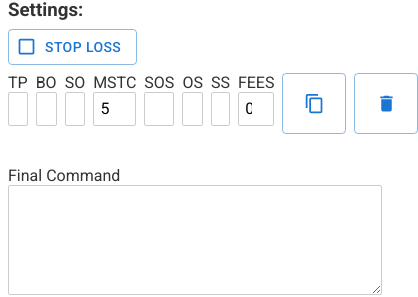
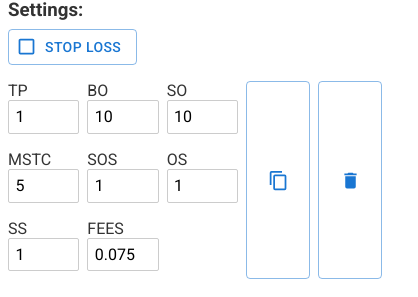
Before and after one commit to SaintPepsi/bot-nerd-backtesting-pair-generator, a Svelte app: page / in a window 390 px wide. Shown: the part 565-862 px from the top of the page, 418 px wide, since content can reach past the window. Built offline with nearby package versions, Linux system fonts and the light colour scheme.

Commit message:
Improved mobile styling. Added HR in between each bot setting for visibility

```diff
--- a/src/App.svelte
+++ b/src/App.svelte
@@ -35,6 +35,7 @@
   import BasePair from "./components/BasePair.svelte";
   import { uppercase } from "./actions/uppercase.svelte";
   import { setStorageEntry } from "./utils/StorageManager.svelte";
+  import { setTotalSettingsDisplayed } from "./utils/setTotalSettingsDisplayed.svelte";
 
   export let name: string;
 
@@ -71,6 +72,8 @@
   localforage.getItem("stopLossEnabled").then((value: boolean) => {
     stopLossEnabled = value;
   });
+
+  $: setTotalSettingsDisplayed(stopLossEnabled);
 
   // Default Start Date
   let storedStartDate = new Date(
@@ -253,6 +256,9 @@
     </div>
     {#each allSettings as settings, i}
       <BotSetting {settings} {stopLossEnabled} index={i} />
+      {#if i < allSettings.length - 1}
+        <hr />
+      {/if}
     {/each}
   </div>
 
--- a/src/components/BotSetting.svelte
+++ b/src/components/BotSetting.svelte
@@ -86,7 +86,7 @@
 <div class="settings-wrapper">
   <!-- Drag to rearrange -->
   <div class="bot-settings">
-    {#each filteredSettings as [key, value]}
+    {#each filteredSettings as [key, value], i}
       <Input
         setting={key}
         {value}
@@ -128,12 +128,20 @@
       margin-right: 0;
     }
     margin-bottom: 16px;
+    margin-top: 16px;
   }
   .bot-settings {
-    display: flex;
+    display: grid;
+    grid-template-columns: repeat(
+      var(--total-settings-displayed),
+      1fr
+    );
     gap: 8px;
     margin-right: 8px;
     @media screen and (max-width: 767px) {
+      grid-template-columns: repeat(5, 1fr);
+    }
+    @media screen and (max-width: 500px) {
       grid-template-columns: repeat(3, 1fr);
     }
   }
--- /dev/null
+++ b/src/utils/setTotalSettingsDisplayed.svelte
@@ -0,0 +1,18 @@
+<script context="module" lang="ts">
+  import { base_settings } from "../components/BotSetting.svelte";
+
+  export function setTotalSettingsDisplayed(
+    stopLossEnabled: boolean,
+  ) {
+    let root = document.documentElement;
+    let totalSettings = Object.keys(base_settings).length;
+
+    if (!stopLossEnabled) {
+      totalSettings -= 1;
+    }
+    root.style.setProperty(
+      "--total-settings-displayed",
+      totalSettings.toString(),
+    );
+  }
+</script>
```
